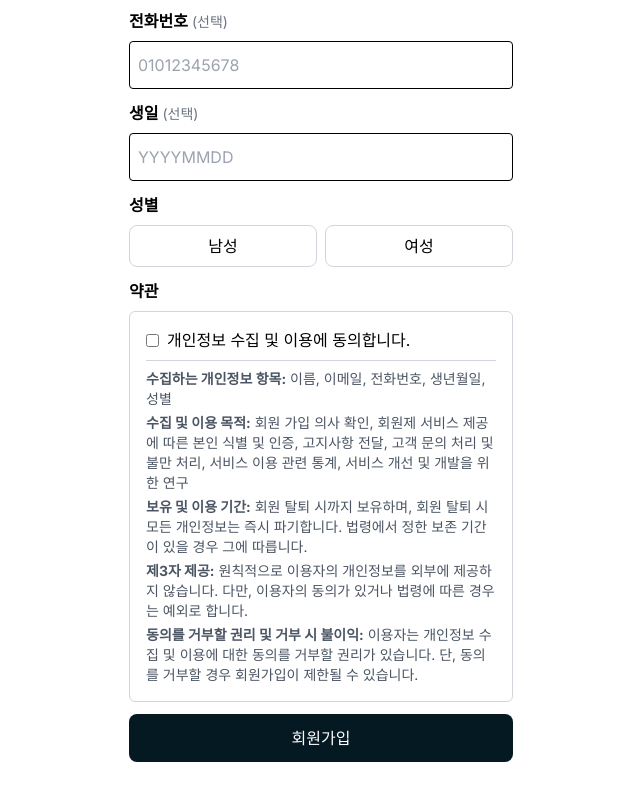
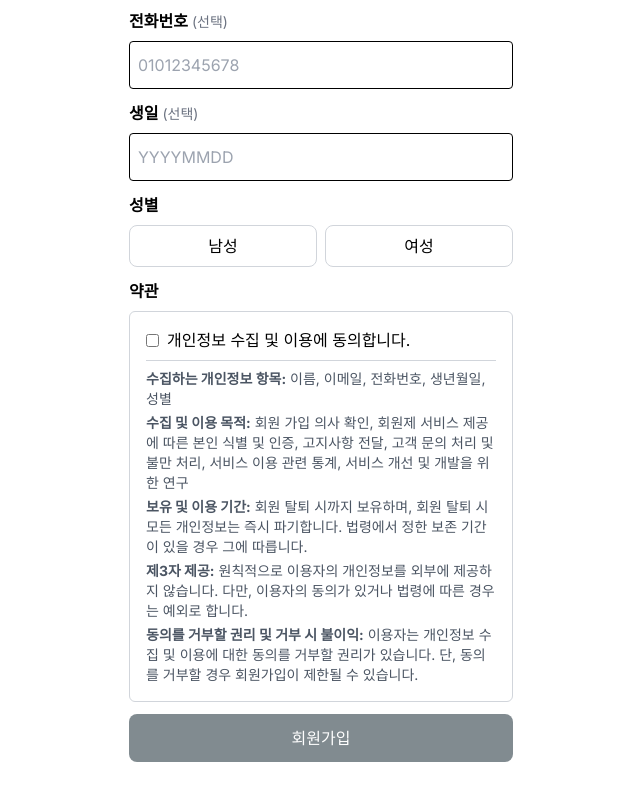
Before and after one commit to jaejaljaejal/jaejaljaejal, a Next.js app in the folder jaejaljaejal-front/: page /signup in a window 1280 px wide. Shown: the part 559-1359 px from the top of the page, without its empty margins (319-959 px from the left). Built offline with nearby package versions, Linux system fonts and the light colour scheme.

Commit message:
우선 버튼 비활성화 추가, 점검 필요

```diff
--- a/jaejaljaejal-front/app/signup/containers/signupForm.tsx
+++ b/jaejaljaejal-front/app/signup/containers/signupForm.tsx
@@ -2,10 +2,10 @@
 
 import React from "react";
 import FormInput from "../components/formInput";
-import { useState } from "react";
 import FormRadioGroup from "../components/formRadioGroup";
 import useSignupForm from "../hooks/useSignupForm";
 import TermsAndConditions from "../components/termsAndConditions";
+import { validateNickname } from "../utils/validation";
 
 const SignupForm: React.FC = () => {
   const {
@@ -14,15 +14,20 @@ const SignupForm: React.FC = () => {
     feedback,
     feedbackClass,
     isEmailValid,
+    agreed,
     handleInputChange,
     handleBlur,
+    handleAgreeChange,
   } = useSignupForm();
 
-  const [agreed, setAgreed] = useState(false);
-
-  const handleAgreeChange = (e: React.ChangeEvent<HTMLInputElement>) => {
-    setAgreed(e.target.checked);
-  };
+  // 필수 필드와 약관 동의를 기반으로 isFormValid 계산
+  const isFormValid =
+    isEmailValid &&
+    formValues.password.length >= 8 &&
+    formValues.confirmPassword === formValues.password &&
+    validateNickname(formValues.nickname) &&
+    formValues.gender !== "" &&
+    agreed;
 
   const handleSubmit = async (e: React.FormEvent<HTMLFormElement>) => {
     e.preventDefault();
@@ -46,7 +51,6 @@ const SignupForm: React.FC = () => {
             "Content-Type": "application/json",
           },
           body: JSON.stringify(signupData),
-          // mode: "no-cors", // CORS 우회
         }
       );
 
@@ -166,7 +170,10 @@ const SignupForm: React.FC = () => {
       <TermsAndConditions agreed={agreed} onAgreeChange={handleAgreeChange} />
       <button
         type="submit"
-        className="w-96 h-12 px-4 py-2 bg-custom text-white rounded-lg hover:bg-custom"
+        disabled={!isFormValid} // isFormValid에 따라 활성화/비활성화
+        className={`w-96 h-12 px-4 py-2 bg-custom text-white rounded-lg hover:bg-custom ${
+          isFormValid ? "" : "opacity-50 cursor-not-allowed"
+        }`}
       >
         회원가입
       </button>
```
